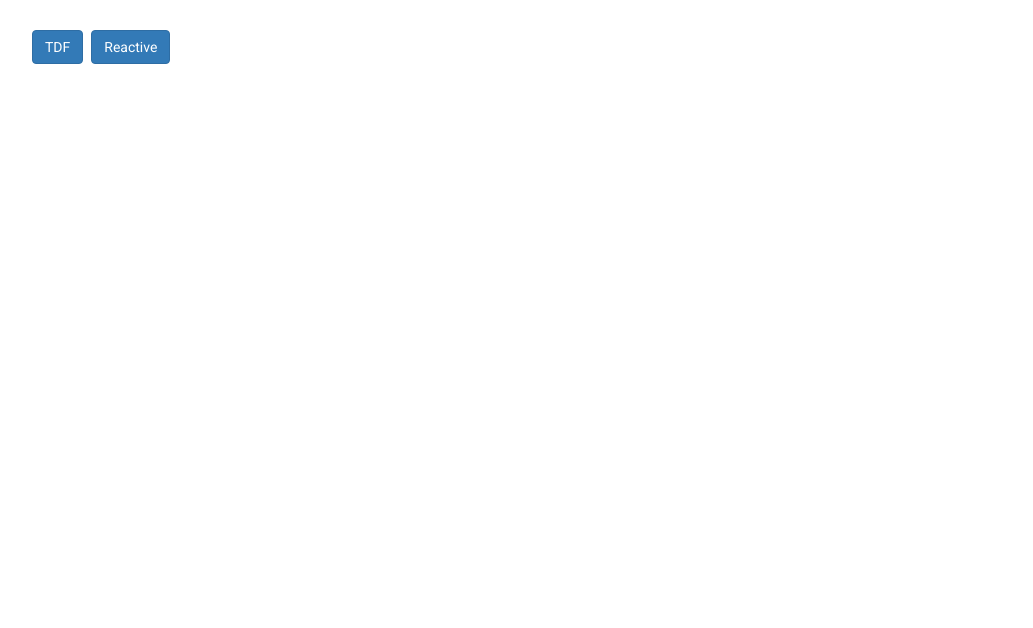
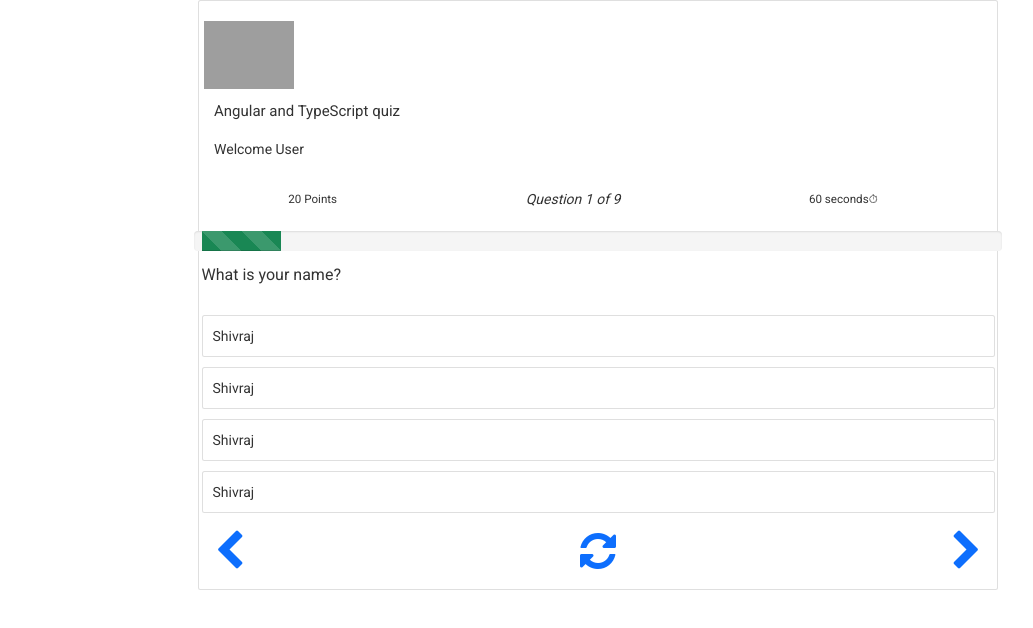
Before and after one commit to shivrajpro/angular-practice, an Angular app: page /question in a window 1280 px wide. Before the commit this address led to /. Shown: the top 628 px of the page, without its empty margins (42-1075 px from the left). Built offline with nearby package versions, Linux system fonts and the light colour scheme; grey boxes are pictures that could not be loaded.

Commit message:
getting started on quiz project

```diff
--- a/src/app/app.component.html
+++ b/src/app/app.component.html
@@ -1,5 +1,5 @@
-<div class="container">
-  <button class="btn btn-primary" routerLink="tdf" >TDF</button>
-  <button class="btn btn-primary" routerLink="reactive" >Reactive</button>
+<div class="container-fluid">
+  <!-- <button class="btn btn-primary" routerLink="tdf" >TDF</button>
+  <button class="btn btn-primary" routerLink="reactive" >Reactive</button> -->
   <router-outlet></router-outlet>
 </div>
--- a/src/app/app.module.ts
+++ b/src/app/app.module.ts
@@ -6,12 +6,16 @@ import { ReactiveFormsComponent } from './reactive-forms/reactive-forms.componen
 import { TdfComponent } from './tdf/tdf.component';
 import { AppRoutingModule } from "./app-routing.module";
 import { RouteService } from "./services/route.service";
+import { WelcomeComponent } from './quiz-project/welcome/welcome.component';
+import { QuestionComponent } from './quiz-project/question/question.component';
 
 @NgModule({
   declarations: [
     AppComponent,
     TdfComponent,
-    ReactiveFormsComponent
+    ReactiveFormsComponent,
+    WelcomeComponent,
+    QuestionComponent
   ],
   imports: [
     BrowserModule,
--- /dev/null
+++ b/src/app/quiz-project/question/question.component.css
@@ -0,0 +1,19 @@
+.card {
+    max-width: 800px;
+    margin: 0 auto;
+    padding: 10px;
+}
+
+li {
+    list-style-type: none;
+    cursor: pointer;
+    margin: 10px 0;
+}
+
+li .card:hover {
+    border: 1px solid blue;
+}
+
+ol {
+    padding: 0;
+}
--- /dev/null
+++ b/src/app/quiz-project/question/question.component.html
@@ -0,0 +1,70 @@
+<div class="container">
+    <div class="card">
+        <div class="row">
+            <div class="d-flex justify-content-between p-3">
+                <div class="image">
+                    <img src="https://img.icons8.com/color/96/000000/angularjs.png" width="90" alt="logo">
+                <div class="quiz-header p-3">
+                    <h4>Angular and TypeScript quiz</h4>
+                    <span>Welcome User</span>
+                </div>
+            </div>
+        </div>
+        <div class="row">
+            <div class="d-flex justify-content-around py-3">
+                <div class="score">
+                    <h5>
+                        20 Points
+                    </h5>
+                </div>
+                <div style="font-style: italic;" class="question-remain">Question 1 of 9</div>
+                <div class="timer">
+                   <h5>
+                       60 seconds⏱
+                   </h5>
+                </div>
+            </div>
+        </div>
+        <div class="progress mb-3">
+            <div class="progress-bar progress-bar-striped bg-success" role="progressbar" [ngStyle]="{'width':10+'%'}" aria-valuenow="25" aria-valuemin="0" aria-valuemax="100"></div>
+        </div>
+        <div class="question">
+            <h3>What is your name?</h3>
+        </div>
+        <div class="options">
+            <div class="options">
+                <ol>
+                    <li>
+                        <div class="card">
+                            Shivraj
+                        </div>
+                    </li>
+                    <li>
+                        <div class="card">
+                            Shivraj
+                        </div>
+                    </li>
+                    <li>
+                        <div class="card">
+                            Shivraj
+                        </div>
+                    </li>
+                    <li>
+                        <div class="card">
+                            Shivraj
+                        </div>
+                    </li>
+                </ol>
+            </div>
+        </div>
+        <div class="d-flex justify-content-between">
+            <button class="btn">
+                <i class="fa text-primary fa-chevron-left fa-3x" aria-hidden="true"></i>
+            </button>
+            <button class="btn"><i class="fa text-primary fa-refresh fa-3x" aria-hidden="true"></i></button>
+            <button class="btn">
+                <i class="fa text-primary fa-chevron-right fa-3x" aria-hidden="true"></i>
+            </button>
+        </div>
+    </div>
+</div>
--- /dev/null
+++ b/src/app/quiz-project/question/question.component.ts
@@ -0,0 +1,15 @@
+import { Component, OnInit } from '@angular/core';
+
+@Component({
+  selector: 'app-question',
+  templateUrl: './question.component.html',
+  styleUrls: ['./question.component.css']
+})
+export class QuestionComponent implements OnInit {
+
+  constructor() { }
+
+  ngOnInit(): void {
+  }
+
+}
--- /dev/null
+++ b/src/app/quiz-project/welcome/welcome.component.html
@@ -0,0 +1,20 @@
+<div class="container bg-light py-5">
+    <h1 class="display-5 fw-bold">Welcome to Quiz App</h1>
+    <p class="col-md-12 fs-4">
+        Quiz will contain 9 questions. Each question has 10 points.
+    </p>
+    <br>
+    <h4>Rules:</h4>
+    <ol>
+        <li>Correct answer gives you 10 points</li>
+        <li>Incorrect answer gives you -10 points</li>
+        <li>You will have 10 seconds to answer each question</li>
+        <li>Refreshing the page will reset the quiz</li>
+    </ol>
+    <h1 style="font-family: Cursive; text-align:center" >All the Best!!</h1>
+    <div class="name col-md-12 my-3">
+        <label for="">Enter your name:</label>
+        <input #name type="text" class="form-control" >
+    </div>
+    <button class="btn btn-primary btn-lg"  routerLink="/question" >Start the quiz </button>
+</div>
--- /dev/null
+++ b/src/app/quiz-project/welcome/welcome.component.ts
@@ -0,0 +1,15 @@
+import { Component, OnInit } from '@angular/core';
+
+@Component({
+  selector: 'app-welcome',
+  templateUrl: './welcome.component.html',
+  styleUrls: ['./welcome.component.css']
+})
+export class WelcomeComponent implements OnInit {
+
+  constructor() { }
+
+  ngOnInit(): void {
+  }
+
+}
--- a/src/index.html
+++ b/src/index.html
@@ -13,6 +13,11 @@
   <meta name="theme-color" content="#1976d2">
   <link href="https://fonts.googleapis.com/css?family=Roboto:300,400,500&display=swap" rel="stylesheet">
   <link href="https://fonts.googleapis.com/icon?family=Material+Icons" rel="stylesheet">
+  <link href="https://cdn.jsdelivr.net/npm/bootstrap@5.1.3/dist/css/bootstrap.min.css" rel="stylesheet" integrity="sha384-1BmE4kWBq78iYhFldvKuhfTAU6auU8tT94WrHftjDbrCEXSU1oBoqyl2QvZ6jIW3" crossorigin="anonymous">
+  <script src="https://cdn.jsdelivr.net/npm/bootstrap@5.1.3/dist/js/bootstrap.bundle.min.js" integrity="sha384-ka7Sk0Gln4gmtz2MlQnikT1wXgYsOg+OMhuP+IlRH9sENBO0LRn5q+8nbTov4+1p" crossorigin="anonymous"></script>
+  <link rel="stylesheet" href="https://cdnjs.cloudflare.com/ajax/libs/font-awesome/4.7.0/css/font-awesome.min.css">
+
+
 </head>
 <body class="mat-typography">
   <app-root></app-root>
```
Also changed, not shown: src/app/app-routing.module.ts (+15 -0 lines), src/app/quiz-project/welcome/welcome.component.css (added), 2 other files (tests, documents, lock files or other folders).
